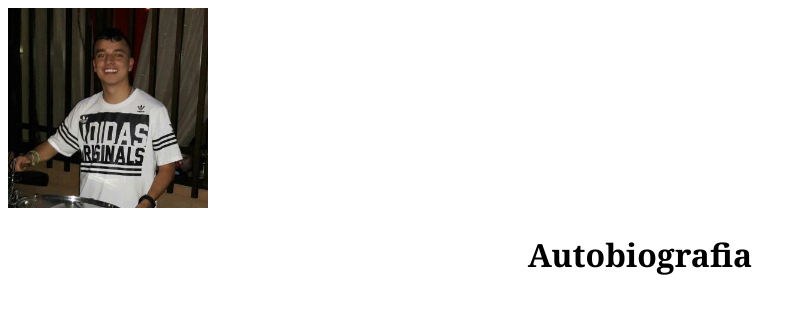
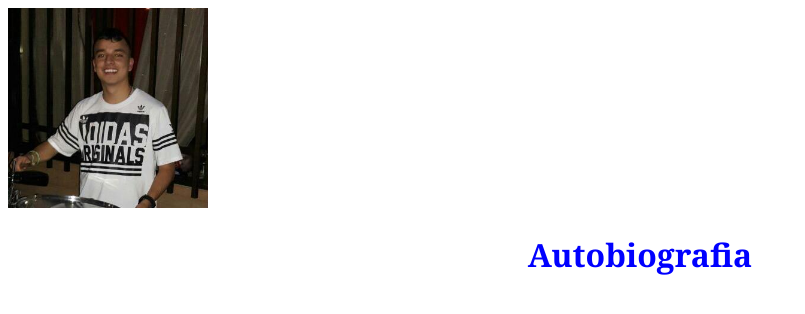
Before and after one commit to josecuervo98/Autobiografia, a plain HTML site: page index.html in a window 1280 px wide. Shown: the whole page, without its empty margins (0-805 px from the left). Drawn offline with Linux system fonts and the light colour scheme.

Commit message:
Tercera version Modificada nuevamente
Se realiza cambios de color en el titulo

```diff
--- a/index.html
+++ b/index.html
@@ -7,7 +7,7 @@
 </head>
 <body>
     <img src="imagenmia.jpg" alt="Imagen mia" width="200">
-    <h1 style= "text-align:  center; color: 131cdf; font-family: Georgia">Autobiografia</h1>
+    <h1 style= "text-align:  center; color: blue; font-family: Georgia">Autobiografia</h1>
 
 </body>
 </html>
```
